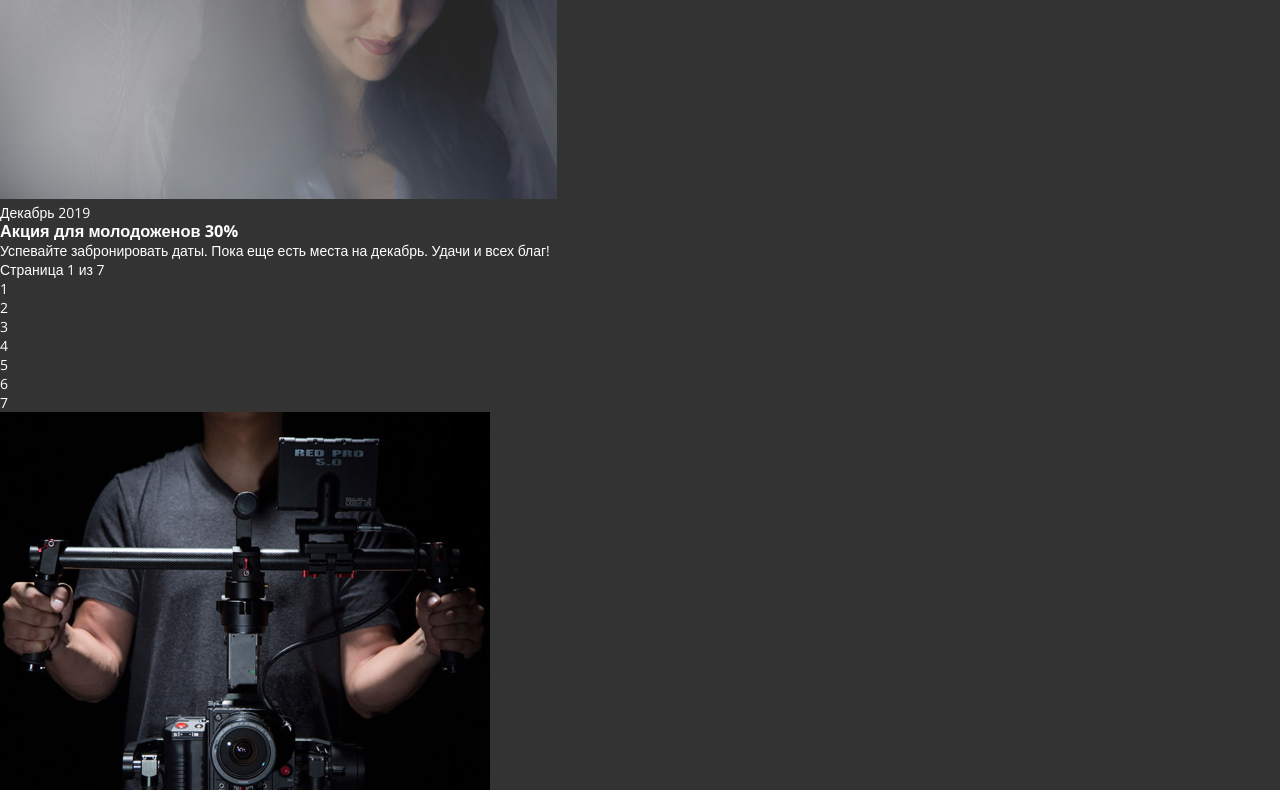
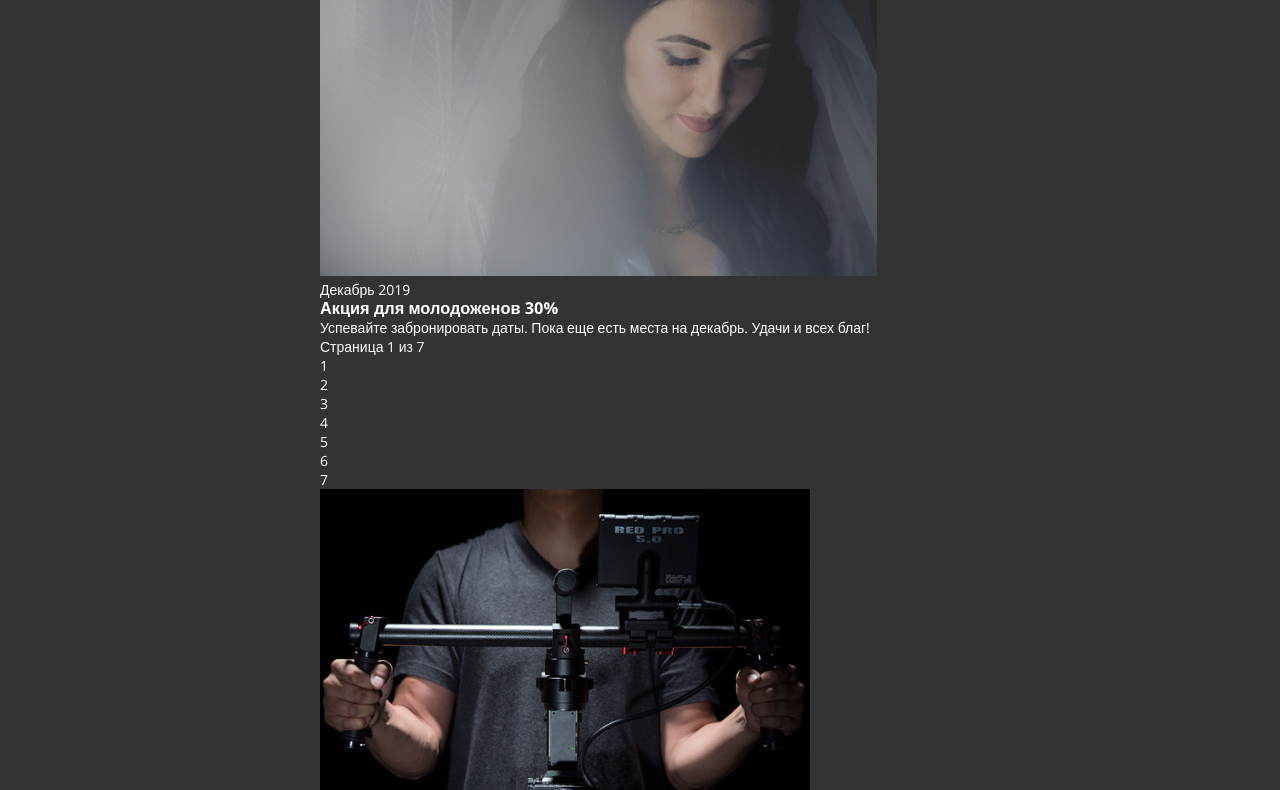
Before and after one commit to KristiBel/video-production, a plain HTML site: page index.html/index.html in a window 1280 px wide. Shown: the part 1253-2043 px from the top of the page. Drawn offline with nearby package versions, Linux system fonts and the light colour scheme.

Commit message:
width changes and also HTML issues fix

```diff
--- a/css/settings/base.css
+++ b/css/settings/base.css
@@ -2,11 +2,14 @@ body, h1, h2, h3, p, ul {
     margin: 0;
     padding: 0;
 }
-html, body {
-    height: 100%;
-}
 
 body {
+    height: 100%;
+    margin: 0;
+    display: flex;
+    flex-direction: column;
+    justify-content: center;
+    align-items: center;
     color: white;
     font-size: 14px;
     line-height: 19px;
@@ -24,7 +27,8 @@ li{
 }
 
 .container{
+    max-width: 50%;
     width: 100%;
     max-height: 1920px;
-    margin: o auto;
+    margin: 0 auto;
 }
--- a/index.html/index.html
+++ b/index.html/index.html
@@ -1,15 +1,12 @@
 <!DOCTYPE html>
 <html lang="ru">
-
    <head>
       <meta charset="UTF-8">
       <meta name="viewport" content="width=device-width, initial-scale=1.0">
       <title>Video Production</title>
       <link rel="stylesheet" href="../css/settings/style.css">
    </head>
-
    <body>
-
       <header class="header">
          <div class="container header_container">
             <div class="header_logo"></div>
@@ -43,9 +40,8 @@
             </div>
          </div>
       </header>
-
       <!-- Main Content Area -->
-    <main>
+      <main class="container">
          <!-- First Section -->
          <div class="wrapper">
             <section class="first-section">
@@ -53,7 +49,6 @@
                <h3>Креативный видеопродакшн полного цикла</h3>
                <button class="button_color_orange">Подробнее</button>
             </section>
-
             <!-- Second Section -->
             <section>
                <div class="card1">
@@ -67,19 +62,24 @@
                   <h3>Видео-клип</h3>
                   <p>От 7 человек на проект</p>
                   <p>21 дней работы в среднем</p>
-                <p>Вы решили представиться своим слушателям, пополнить свой творческий багаж качественным видео? Прекрасно!</p>
+                  <p>Вы решили представиться своим слушателям, пополнить свой творческий багаж качественным видео?
+                     Прекрасно!
+                  </p>
                   <button class="button_color_orange">Подробнее</button>
                </div>
                <div class="card3">
                   <h3>Свадьба</h3>
                   <p>От 2 человек на проект</p>
                   <p>30 дней работы в среднем</p>
-                <p>Получите живое видео своего самого счастливого дня, которое Вы будете пересматривать снова и снова.</p>
+                  <p>Получите живое видео своего самого счастливого дня, которое Вы будете пересматривать снова и
+                     снова.
+                  </p>
                   <button>Подробнее</button>
                </div>
             </section>
-
+         </div>
          <!-- Third Section -->
+         <section>
          <h1>Новости и акции</h1>
          <div class="card1">
             <img src="../../video-production/img/camera.png" alt="Card Image1">
@@ -104,25 +104,23 @@
                <li><a href="#">6</a></li>
                <li><a href="#">7</a></li>
             </ul>
-
          </div>
          </section>
-
-
          <!-- Fourth Section -->
          <section>
             <div class="about-us">
                <img src="../../video-production/img/cameraman.png" alt="about us image">
                <div class="card">
                   <h3>О нас</h3>
-            <p>Сайт рыбатекст поможет дизайнеру, верстальщику, вебмастеру сгенерировать несколько абзацев более менее осмысленного текста рыбы на русском языке, а начинающему оратору отточить навык публичных выступлений в домашних условиях. </p>
+                  <p>Сайт рыбатекст поможет дизайнеру, верстальщику, вебмастеру сгенерировать несколько абзацев более
+                     менее осмысленного текста рыбы на русском языке, а начинающему оратору отточить навык публичных
+                     выступлений в домашних условиях.
+                  </p>
                   <button class="button_color_orange">Подробнее</button>
                </div>
             </div>
          </section>
       </main>
-
-
       <!-- Footer Section -->
       <footer>
          <div class="wrapper">
@@ -154,7 +152,5 @@
             </a>
          </div>
       </footer>
-
    </body>
-
 </html>
```
Lines whose indentation alone changed are shown as unchanged.
